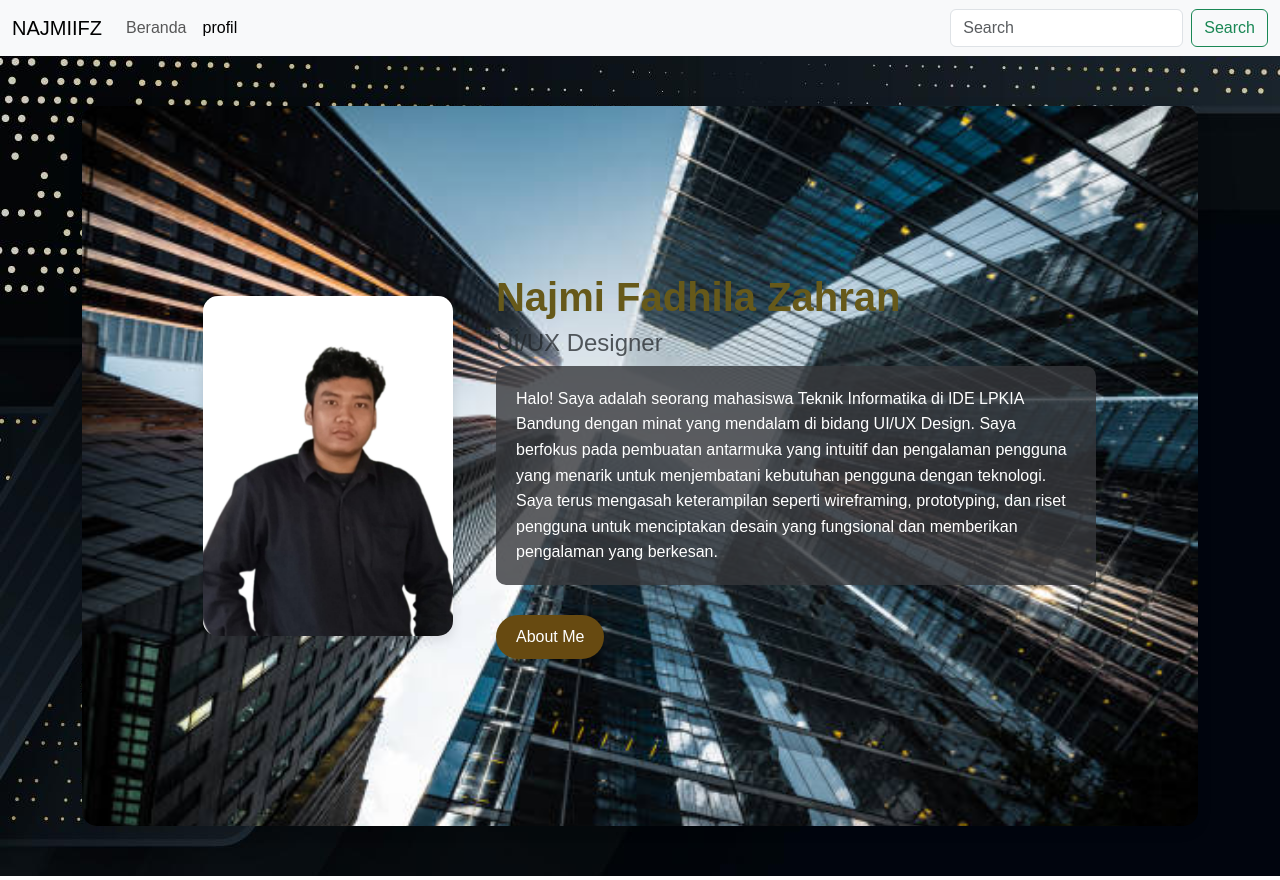
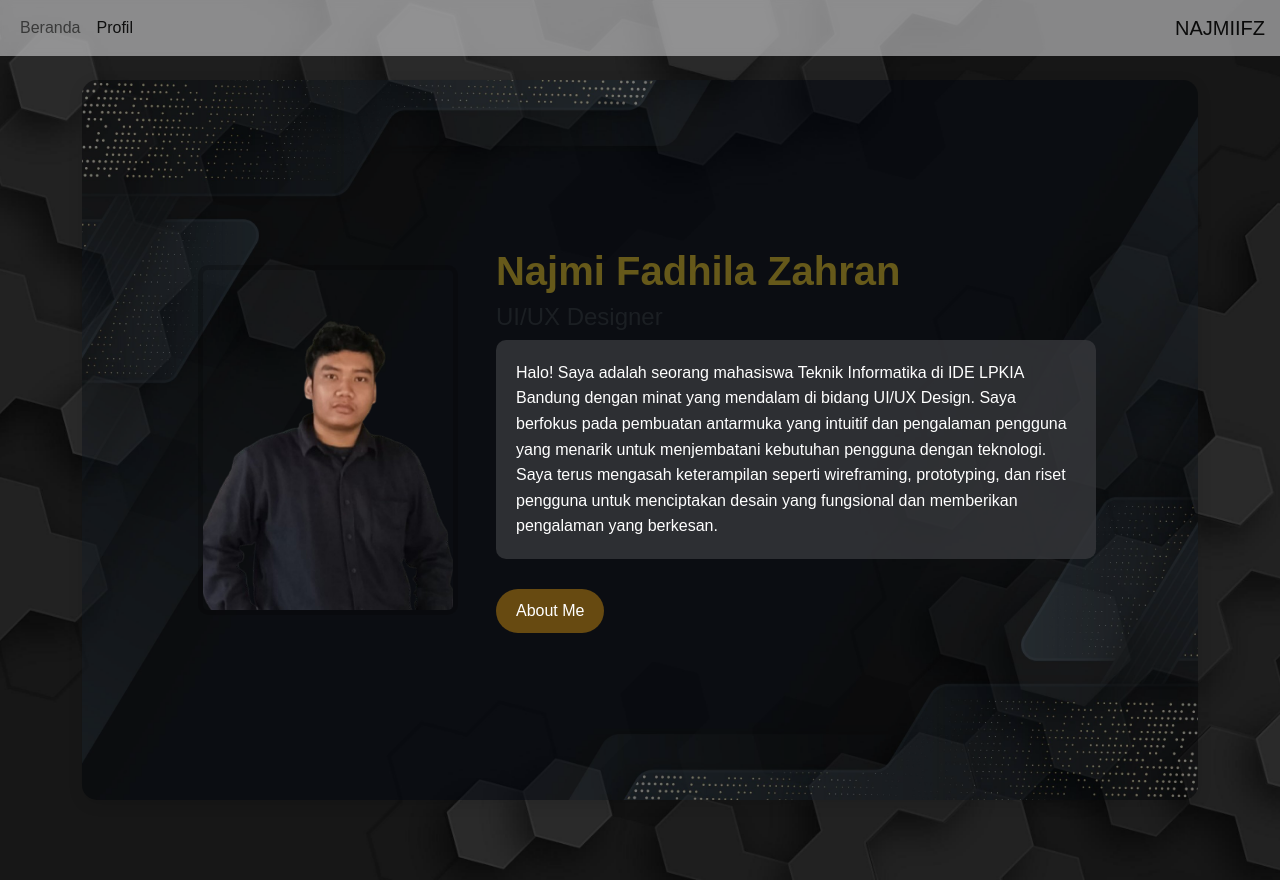
Before and after one commit to najmiifz/najmiifz.github.io, a plain HTML site: page index.html in a window 1280 px wide. Drawn offline with nearby package versions, Linux system fonts and the light colour scheme.

Commit message:
Perbaikan nav index.html

```diff
--- a/index.html
+++ b/index.html
@@ -9,57 +9,97 @@
     <style>
         body {
             font-family: 'Poppins', sans-serif;
-          background-image: url(image/backround.jpg);
+            background-image: url(image/backround2.jpg);
+            background-size: cover;
+            background-position: center center;
+            background-repeat: no-repeat;
             color: #333;
+            margin-top: 80px;
+            height: 100vh;
         }
+
+        .navbar {
+            background-color: rgba(23, 23, 23, 0.5);
+            backdrop-filter: blur(5px);
+            opacity: 0.5;
+        }
+
+        .navbar-nav {
+            margin-left: 0;
+        }
+
+        .navbar-brand {
+            position: absolute;
+            right: 0;
+            margin-right: 15px;
+        }
+
+        .nav-item.dropdown:hover .dropdown-menu {
+            display: block;
+        }
+
+        .dropdown-menu {
+            margin-top: 0;
+            transition: none;
+        }
+
         .main-section {
             margin: 50px auto;
-          padding: 90px; /* Increase padding significantly for more vertical space */
-          background-image: url("image/gedung.jpg");
+            padding: 90px;
             background-size: cover;
             background-position: center;
             background-repeat: no-repeat;
             border-radius: 15px;
             box-shadow: 0 4px 15px rgba(0, 0, 0, 0.1);
-          max-width: 120%; /* Set max-width to 80% */
+            max-width: 120%;
             width: 100%;
-          min-height: 90vh; /* Set minimum height to 80% of the viewport height */
+            min-height: 90vh;
             position: relative;
             overflow: hidden;
         }
-      .main-section:hover::before {
+
+        .main-section::before {
             content: '';
             position: absolute;
             top: 0;
             left: 0;
             right: 0;
             bottom: 0;
-          background: rgba(255, 255, 255, 0.7);
+            background-image: url("image/backround.jpg");
+            background-size: cover;
+            background-position: center;
+            background-repeat: no-repeat;
+            opacity: 0.5;
             z-index: 1;
         }
-      .content {
+
+        .main-section .content {
             position: relative;
             z-index: 2;
         }
+
         .profile-photo {
             width: 100%;
             max-width: 250px;
-          border-radius: 15px;
+            border-radius: 5px;
             object-fit: cover;
-          box-shadow: 0 6px 12px rgba(0, 0, 0, 0.1);
+            box-shadow: 0 0 0 5px rgba(0, 0, 0, 0.2);
             transition: transform 0.3s ease, box-shadow 0.3s ease;
         }
+
         .profile-photo:hover {
             transform: scale(1.05);
-          box-shadow: 0 8px 20px rgba(0, 0, 0, 0.2);
+            box-shadow: 0 0 0 5px rgba(0, 0, 0, 0.5);
         }
+
         h1 {
             font-weight: 600;
             color: #66591a;
         }
+
         h4 {
             font-weight: 400;
-          color: #555;
+            color: white;
         }
 
         .description {
@@ -69,9 +109,11 @@
             border-radius: 10px;
             line-height: 1.6;
         }
+
         .btn-custom {
             margin-top: 30px;
         }
+
         .btn-primary {
             background-color: #674a11;
             border: none;
@@ -80,38 +122,40 @@
             border-radius: 50px;
             transition: background-color 0.3s ease;
         }
+
         .btn-primary:hover {
             background-color: #0056b3;
         }
     </style>
 </head>
 <body>
-  <nav class="navbar navbar-expand-lg bg-body-tertiary">
+  <nav class="navbar navbar-expand-lg bg-body-tertiary fixed-top">
     <div class="container-fluid">
-      <a class="navbar-brand" href="#">NAJMIIFZ</a>
-      <button class="navbar-toggler" type="button" data-bs-toggle="collapse" data-bs-target="#navbarSupportedContent" aria-controls="navbarSupportedContent" aria-expanded="false" aria-label="Toggle navigation">
-        <span class="navbar-toggler-icon"></span>
-      </button>
       <div class="collapse navbar-collapse" id="navbarSupportedContent">
         <ul class="navbar-nav me-auto mb-2 mb-lg-0">
           <li class="nav-item">
-            <a class="nav-link"href="index.html">Beranda</a>
+            <a class="nav-link" href="index.html">Beranda</a>
           </li>
-          <li class="nav-item">
-            <a class="nav-link active" aria-current="page" href="profile.html">profil</a>
+          <li class="nav-item dropdown">
+            <a class="nav-link active" href="#" id="navbarDropdown" role="button">
+              Profil
+            </a>
+            <ul class="dropdown-menu" aria-labelledby="navbarDropdown">
+              <li><a class="dropdown-item" href="experience.html">Experience</a></li>
+              <li><a class="dropdown-item" href="education.html">Education</a></li>
+              <li><a class="dropdown-item" href="hobby.html">Hobby</a></li>
+            </ul>
           </li>
         </ul>
-        <form class="d-flex" role="search">
-          <input class="form-control me-2" type="search" placeholder="Search" aria-label="Search">
-          <button class="btn btn-outline-success" type="submit">Search</button>
-        </form>
       </div>
+      <a class="navbar-brand" href="#">NAJMIIFZ</a>
     </div>
   </nav>
+
   <div class="container">
     <div class="main-section row align-items-center">
         <div class="col-md-4 text-center content">
-            <img src="image/fotonajmi.jpeg" alt="Profile Photo" class="profile-photo">
+            <img src="image/fotonajmi.png" alt="Profile Photo" class="profile-photo">
         </div>
 
         <div class="col-md-8 content">
@@ -128,6 +172,3 @@
         </div>
     </div>
   </div>
-<script src="https://cdn.jsdelivr.net/npm/bootstrap@5.3.0/dist/js/bootstrap.bundle.min.js"></script>
-</body>
-</html>
```
Also changed, not shown: profile.html (+43 -1 lines), image/backround2.jpg (added). Lines whose indentation alone changed are shown as unchanged.
